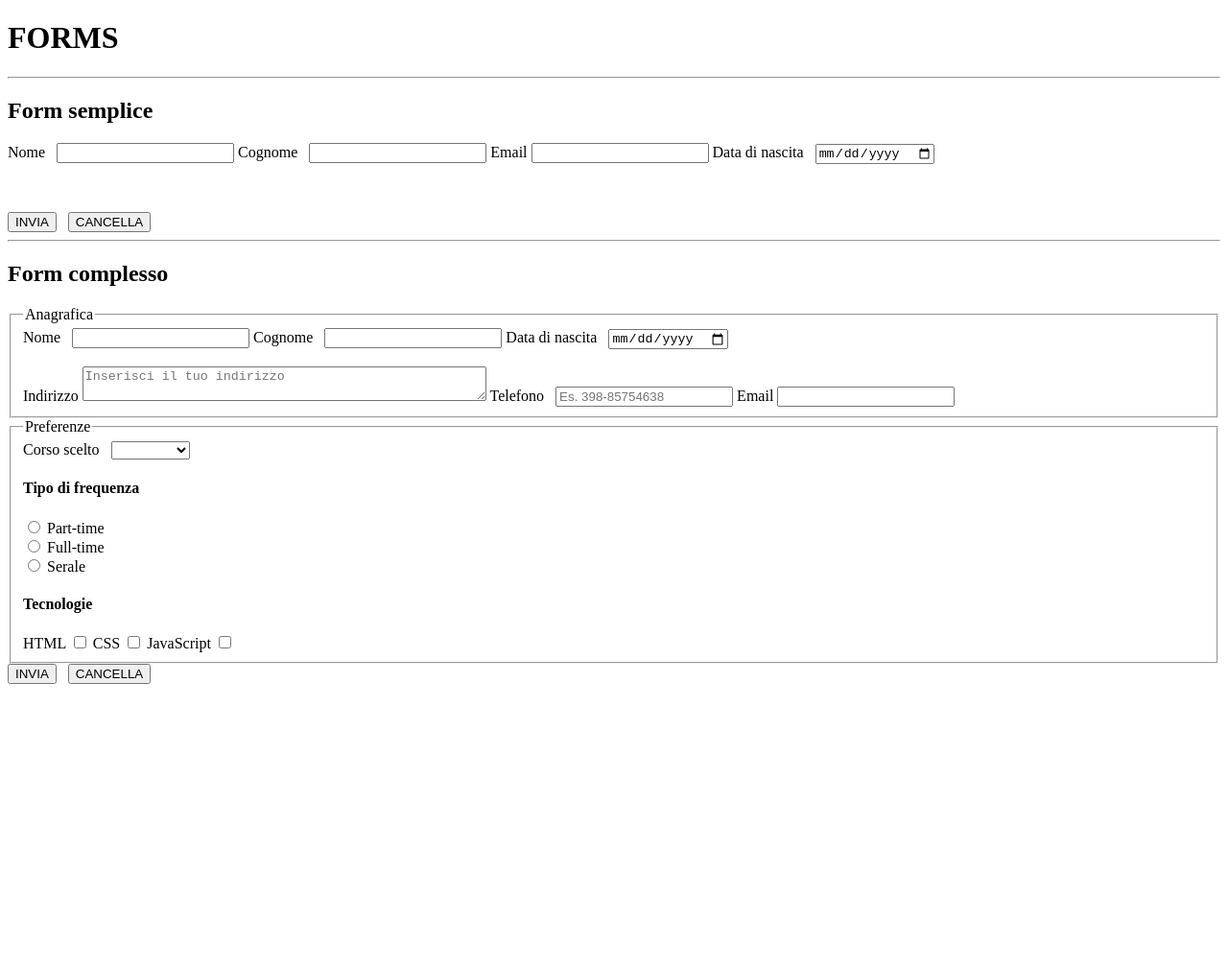
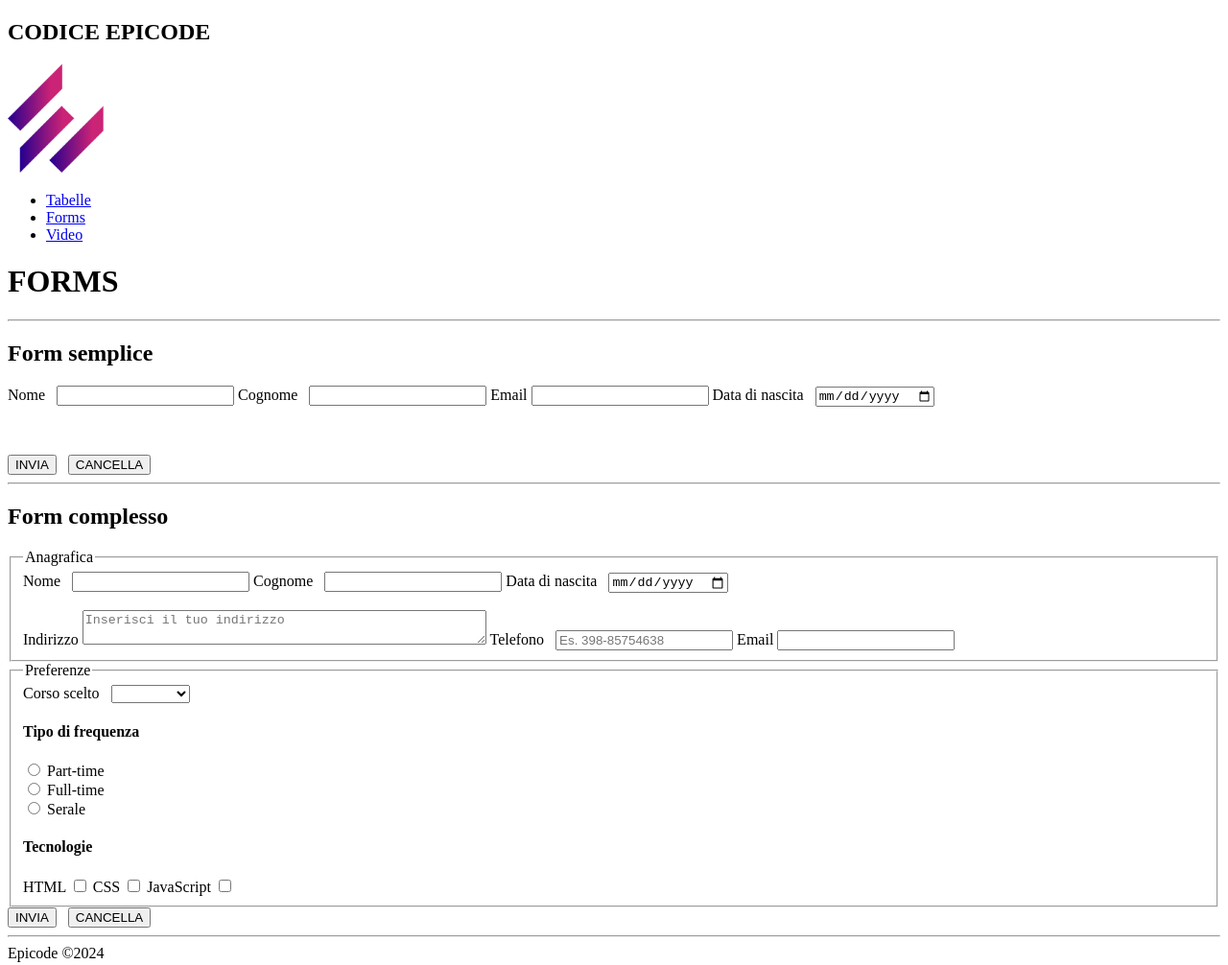
Before and after one commit to dadegi/U1-S1-L2, a plain HTML site: page form.html in a window 1280 px wide. Shown: the whole page at 96% size. Before the commit the page ends 800 px from the top, so only its background shows below. Drawn offline with Linux system fonts and the light colour scheme.

Commit message:
Codice lezione UNIT1 settimana 1 giorno 2

```diff
--- a/form.html
+++ b/form.html
@@ -6,10 +6,35 @@
 		<title>Forms</title>
 	</head>
 	<body>
+		<header>
+			<h2>CODICE EPICODE</h2>
+			<div class="logo">
+				<img
+					src="assets/img/EPICODE.png"
+					alt="Logo Epicode"
+					width="100px" />
+			</div>
+			<nav>
+				<ul>
+					<li>
+						<a href="index.html" title="Tabelle">Tabelle</a>
+					</li>
+					<li>
+						<a href="form.html" title="Forms">Forms</a>
+					</li>
+					<li>
+						<a href="video.html" title="Video">Video</a>
+					</li>
+				</ul>
+			</nav>
+		</header>
+
+		<main>
 			<h1>FORMS</h1>
 
 			<hr />
-
+			<section>
+				<article>
 					<h2>Form semplice</h2>
 
 					<form method="get" action="grazie.html">
@@ -18,20 +43,29 @@
 						<input type="text" id="nome" name="nome" />
 						<label for="cognome">Cognome</label>
 						&nbsp;
-			<input type="text" id="cognome" name="cognome" required />
+						<input
+							type="text"
+							id="cognome"
+							name="cognome"
+							required />
 						<label for="email">Email</label>
 						<input type="email" id="email" name="email" required />
 						<label for="dataNascita">Data di nascita</label>
 						&nbsp;
-			<input type="date" id="dataNascita" name="dataNascita" />
+						<input
+							type="date"
+							id="dataNascita"
+							name="dataNascita" />
 						<p>&nbsp;</p>
 						<button type="submit" id="invia">INVIA</button>
 						&nbsp;
 						<button type="reset" id="cancella">CANCELLA</button>
 					</form>
+				</article>
 
 				<hr />
 
+				<article>
 					<h2>Form complesso</h2>
 
 					<form>
@@ -43,10 +77,17 @@
 							<input type="text" id="nome" name="nome" />
 							<label for="cognome">Cognome</label>
 							&nbsp;
-				<input type="text" id="cognome" name="cognome" required />
+							<input
+								type="text"
+								id="cognome"
+								name="cognome"
+								required />
 							<label for="dataNascita">Data di nascita</label>
 							&nbsp;
-				<input type="date" id="dataNascita" name="dataNascita" />
+							<input
+								type="date"
+								id="dataNascita"
+								name="dataNascita" />
 							<br />
 							<br />
 							<label for="indirizzo">Indirizzo</label>
@@ -83,10 +124,18 @@
 								<option value="FS">Full Stack</option>
 							</select>
 							<h4>Tipo di frequenza</h4>
-				<input type="radio" id="part" name="frequenza" value="part" />
+							<input
+								type="radio"
+								id="part"
+								name="frequenza"
+								value="part" />
 							<label for="part">Part-time</label>
 							<br />
-				<input type="radio" id="full" name="frequenza" value="full" />
+							<input
+								type="radio"
+								id="full"
+								name="frequenza"
+								value="full" />
 							<label for="full">Full-time</label>
 							<br />
 							<input
@@ -101,11 +150,21 @@
 							<label for="css">CSS</label>
 							<input type="checkbox" id="css" name="css" />
 							<label for="javascript">JavaScript</label>
-				<input type="checkbox" id="javascript" name="javascript" />
+							<input
+								type="checkbox"
+								id="javascript"
+								name="javascript" />
 						</fieldset>
 						<button type="submit" id="invia">INVIA</button>
 						&nbsp;
 						<button type="reset" id="cancella">CANCELLA</button>
 					</form>
+				</article>
+			</section>
+		</main>
+
+		<hr />
+
+		<footer>Epicode &copy;2024</footer>
 	</body>
 </html>
```
Also changed, not shown: index.html (+35 -0 lines), video.html (added, +50 -0 lines), assets/img/EPICODE.png (added). Lines whose indentation alone changed are shown as unchanged.
